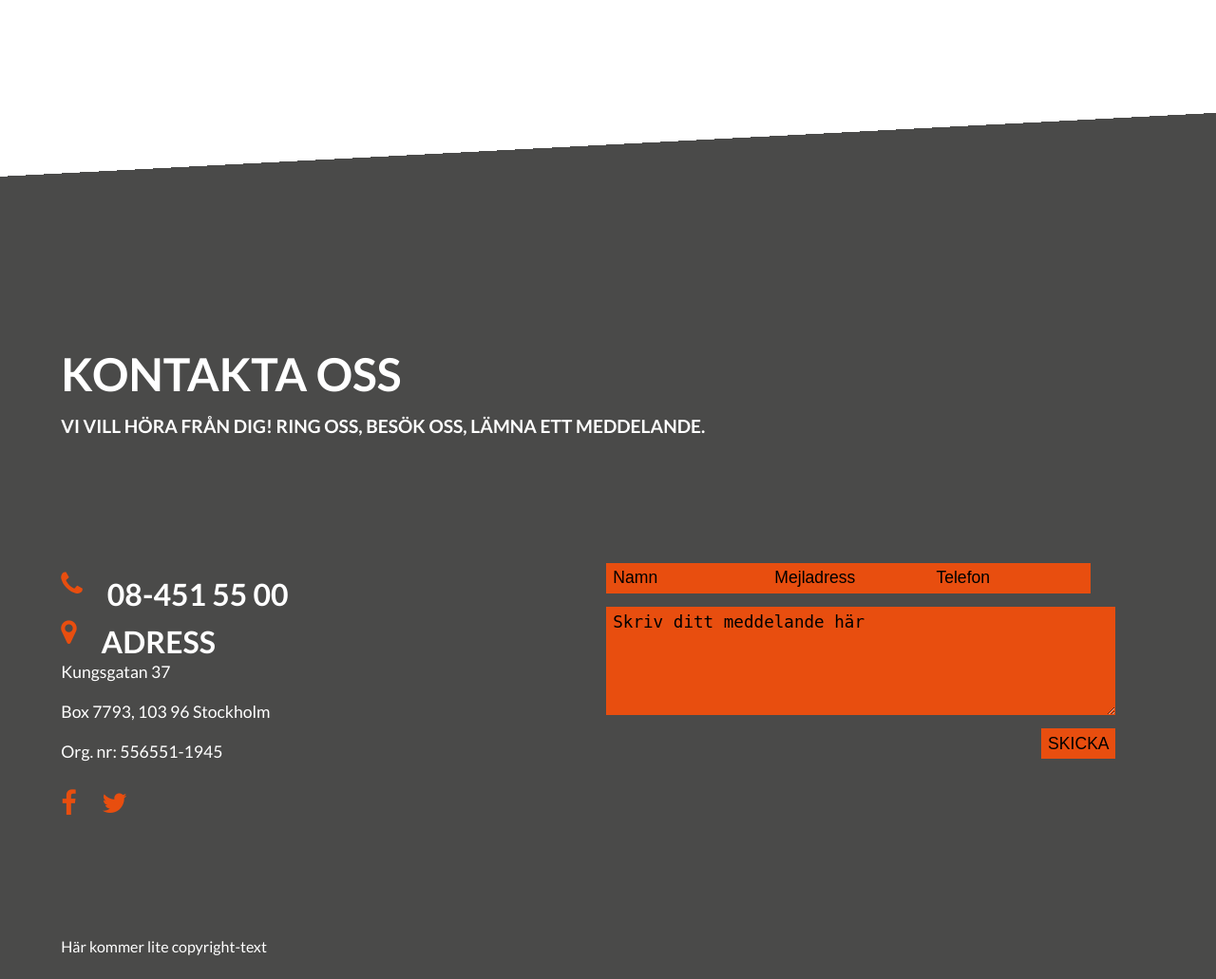
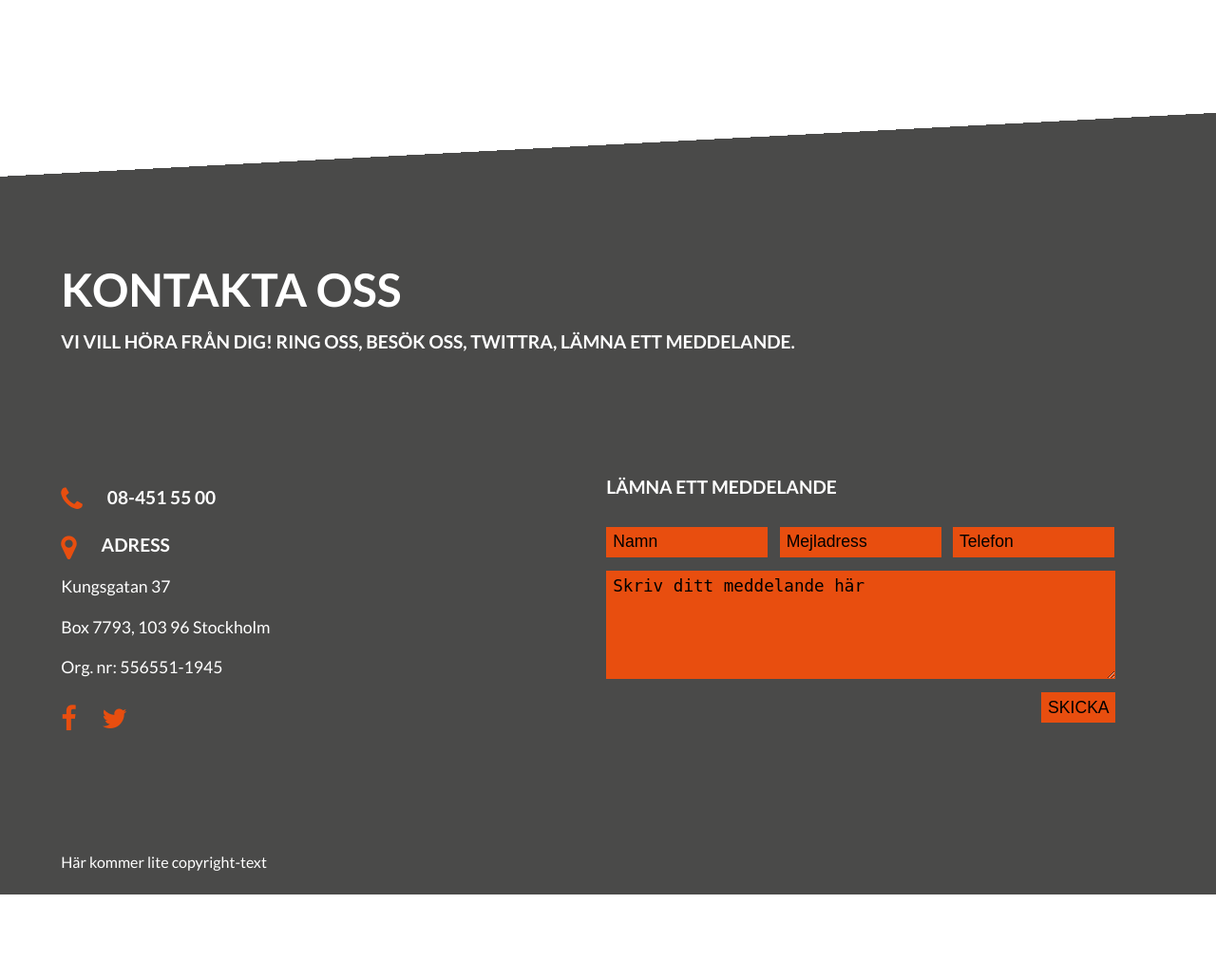
Before and after one commit to amandabouveng/caseFed15, a PHP site: page / in a window 1280 px wide. Shown: the part 2394-3425 px from the top of the page at 95% size. After the commit the page ends 3336 px from the top, so only its background shows below. Run offline with PHP 8.4, Linux system fonts and the light colour scheme; some libraries are stand-ins or nearby versions.

Commit message:
contact.php adjustments

```diff
--- a/contact.php
+++ b/contact.php
@@ -6,7 +6,7 @@
 
 				<header class="margin">
 					<h1 class="contact__heading">Kontakta oss</h1>
-					<p class="contact__tagline">Vi vill höra från dig! Ring oss, besök oss, lämna ett meddelande.</p>
+					<p class="contact__tagline">Vi vill höra från dig! Ring oss, besök oss, twittra, lämna ett meddelande.</p>
 				</header>
 				<section class="contact__address col-m-12 col-d-6 ">
 					<figure><i class="fa fa-phone" aria-hidden="true"></i></figure>
@@ -24,13 +24,16 @@
 						<i class="fa fa-twitter" aria-hidden="true"></i>
 					</section>
 				</section>
+
 				<section class="contact__form col-m-12 col-d-6">
+
+					<h2 class="form__heading">Lämna ett meddelande</h2>
 					<form action="" method="post" id="contact" class="contact-form">
 
 						<label for="name" placeholder="Namn">Namn</label>
-						<input type="text" name="name" id="name" placeholder="Namn" class="col-m-12 col-d-4">
+						<input type="text" name="name" id="name" style="margin-right: 0.7em;"placeholder="Namn" class="col-m-12 col-d-4">
 						<label for="email">Mejladress</label>
-						<input type="text" name="email" id="email" placeholder="Mejladress" class="col-m-12 col-d-4">
+						<input type="text" name="email" id="email" style="margin-right: 0.7em;"  placeholder="Mejladress" class="col-m-12 col-d-4">
 						<label for="tel">Telefon</label>
 						<input type="tel" name="tel" id="tel" placeholder="Telefon" class="col-m-12 col-d-4">
 						<label for="message">Meddelande</label>
--- a/css/style.css
+++ b/css/style.css
@@ -528,7 +528,7 @@ body {
   font-size: 3rem;
   font-weight: 700;
   text-transform: uppercase;
-  padding-top: 10vw; }
+  padding-top: 1.618em; }
 
 .contact__tagline {
   font-size: 1.2rem;
@@ -550,13 +550,21 @@ body {
     float: left;
     display: inline-block;
     margin-top: 0.53933em;
-    font-size: 2rem;
+    font-size: 1.2rem;
     font-weight: 700;
     text-transform: uppercase;
     text-align: middle; }
   .contact__address p {
     clear: both;
     margin-top: 0.809em; }
+
+.form__heading {
+  font-size: 1.2rem;
+  font-weight: 700;
+  text-transform: uppercase;
+  text-align: middle;
+  padding-bottom: 2.5vw;
+  color: #FFFFFF; }
 
 .social {
   padding-top: 1.618em;
@@ -565,8 +573,7 @@ body {
     margin-right: 0.809em; }
 
 .contact__form {
-  color: #000000;
-  padding-right: 3vW; }
+  color: #000000; }
   .contact__form label {
     display: none; }
   .contact__form input {
@@ -578,10 +585,7 @@ body {
     padding-left: 0.4045em;
     font-size: 1.1rem;
     font-weight: 400;
-    line-height: 1.6em;
-    /*&:last-child {
-    	margin-right: 0 !important;
-    }*/ }
+    line-height: 1.6em; }
   .contact__form ::-webkit-input-placeholder {
     color: #000000; }
   .contact__form :-moz-placeholder {
@@ -966,6 +970,12 @@ body {
       .case-contact .case-contact__form button {
         width: 25%; }
 
+  .contact__heading {
+    font-size: 3rem;
+    font-weight: 700;
+    text-transform: uppercase;
+    padding-top: 0.809em; }
+
   .contact__form {
     padding-right: 6vW; }
 
--- a/scss/_desktop.scss
+++ b/scss/_desktop.scss
@@ -115,6 +115,12 @@
     }
   }
 }
+
+.contact__heading {
+    @include mainHeading;
+    padding-top: $gutter/2;
+}
+
 .contact__form {
     padding-right: $padding-w*2;
 }
--- a/scss/_mobile.scss
+++ b/scss/_mobile.scss
@@ -357,8 +357,7 @@ body {
 
 .contact__heading {
     @include mainHeading;
-   	padding-top: $margin-h;
-
+   	padding-top: $gutter;
 }
 
 .contact__tagline {
@@ -383,7 +382,7 @@ body {
         float: left;
         display: inline-block;
         margin-top: $gutter/3;
-        @include subHeading;
+        @include captionText;
         text-align: middle;
     }
 
@@ -391,6 +390,12 @@ body {
         clear: both;
         margin-top: $gutter/2;
     }
+}
+.form__heading {
+	@include captionText;
+    text-align: middle;
+    padding-bottom: $margin-h/4;
+    color: #FFFFFF;
 }
 
 .social {
@@ -404,7 +409,6 @@ body {
 
 .contact__form {
     color: #000000;
-    padding-right: $margin-w;
 
     label {
         display: none;
@@ -416,12 +420,8 @@ body {
         border: 0;
         height: 2rem;
         margin-bottom: $gutter/2;
-     	//margin-right: 0.7em !important;
         padding-left: $gutter/4;
         @include bodyText;
-        /*&:last-child {
-        	margin-right: 0 !important;
-        }*/
     }
 
     ::-webkit-input-placeholder {
```
Also changed, not shown: 1 other file.
